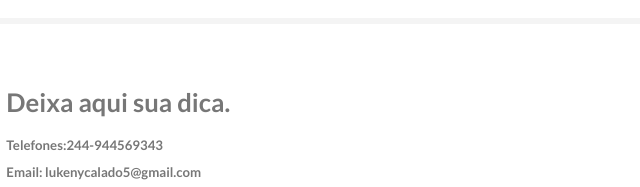
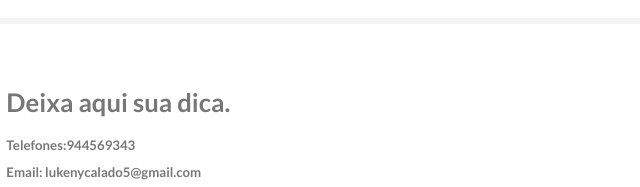
Before and after one commit to LukenyPatricio/InaciusTaxi, a plain HTML site: page index.html in a window 1280 px wide. Shown: the part 1960-2147 px from the top of the page, 157-797 px from the left. Drawn offline with Linux system fonts and the light colour scheme.

Commit message:
atualização 02

```diff
--- a/index.html
+++ b/index.html
@@ -103,7 +103,7 @@
 							<section id="four">
 								<div class="container">
 									<h3>Deixa aqui sua dica.</h3>
-									<h5>Telefones:244-944569343</h5>
+									<h5>Telefones:944569343</h5>
 									<h5>Email: lukenycalado5@gmail.com </h5>
 									<p>
 										E como a nossa missão é sempre servir melhor, deixa aqui a sua opinião ou sujestão quanto ao nosso serviço.
```
